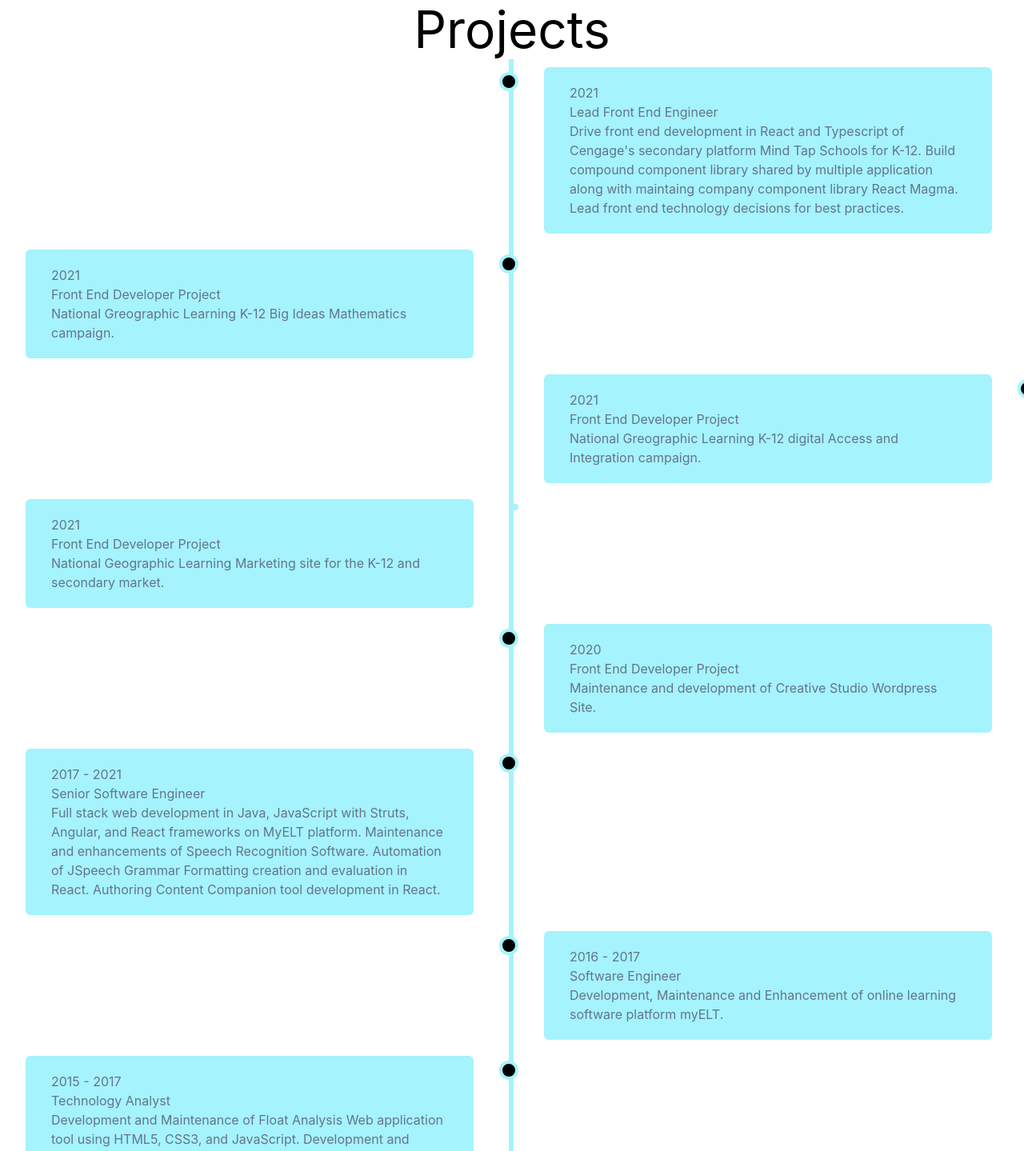
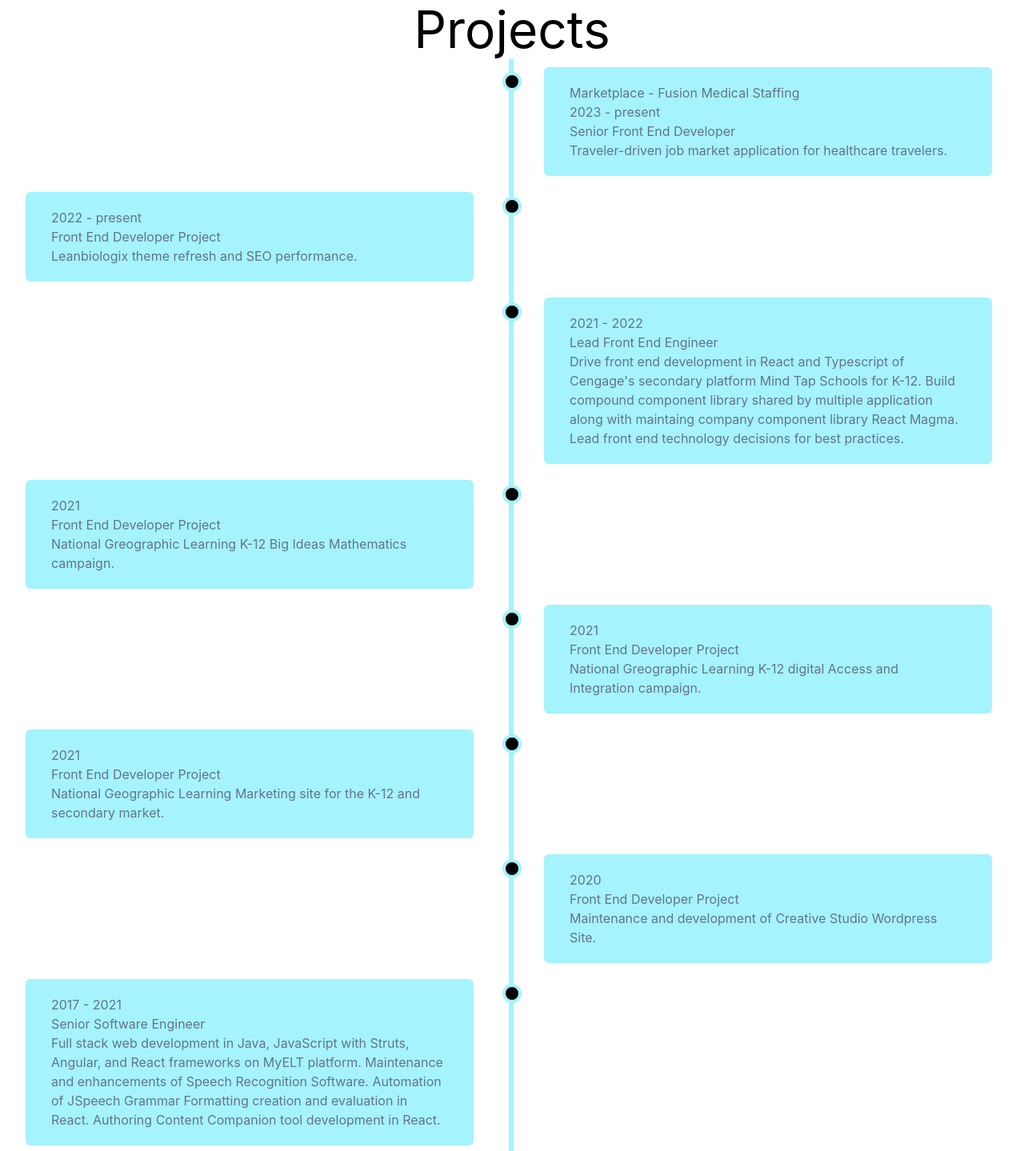
Before and after one commit to greenervigil/next-portfolio, a Next.js app: page /projects in a window 1280 px wide. Shown: the top 1439 px of the page at 80% size. Built offline with nearby package versions, Linux system fonts and the light colour scheme.

Commit message:
updating timeline data

```diff
--- a/components/timeline/timeline.tsx
+++ b/components/timeline/timeline.tsx
@@ -1,69 +1,84 @@
 const Timeline = () => {
     return (
         <div className="relative my-0 mx-auto w-full after:content-[''] after:absolute after:w-1.5 after:bg-cyan-200 after:top-0 after:bottom-0 after:left-1/2 after:-ml-1">
-            <div className="relative py-2.5 px-10 w-2/4 left-1/2 after:content-[''] after:absolute after:w-6 after:h-6 after:-right-4 after:bg-black after:rounded-full after:border-4 after:border-cyan-200 after:top-4 after:z-10 after:-left-4">
+            <div className="relative py-2.5 px-10 w-2/4 left-1/2 after:content-[''] after:absolute after:w-6 after:h-6 after:-right-4 after:bg-black after:rounded-full after:border-4 after:border-cyan-200 after:top-4 after:z-10 after:-left-3">
                 <div className="relative py-5 px-8 rounded-md bg-cyan-200">
-                <h2 className="text-slate-500">2021</h2>
+                <h2 className="text-slate-500">Marketplace - Fusion Medical Staffing</h2>
+                <h3 className="text-slate-500">2023 - present</h3>
+                <h4 className="text-slate-500">Senior Front End Developer </h4>
+                <p className="text-slate-500">Traveler-driven job market application for healthcare travelers.</p>
+                </div>
+            </div>
+            <div className="relative py-2.5 px-10 w-2/4 -left-2 after:content-[''] after:absolute after:w-6 after:h-6 after:-right-5 after:bg-black after:rounded-full after:border-4 after:border-cyan-200 after:top-4 after:z-10">
+                <div className="relative py-5 px-8 rounded-md bg-cyan-200">
+                <h2 className="text-slate-500">2022 - present</h2>
+                <h4 className="text-slate-500">Front End Developer Project</h4>
+                <p className="text-slate-500">Leanbiologix theme refresh and SEO performance.</p>
+                </div>
+            </div>
+            <div className="relative py-2.5 px-10 w-2/4 left-1/2 after:content-[''] after:absolute after:w-6 after:h-6 after:-right-4 after:bg-black after:rounded-full after:border-4 after:border-cyan-200 after:top-4 after:z-10 after:-left-3">
+                <div className="relative py-5 px-8 rounded-md bg-cyan-200">
+                <h2 className="text-slate-500">2021 - 2022</h2>
                 <h4 className="text-slate-500">Lead Front End Engineer</h4>
                 <p className="text-slate-500">{`Drive front end development in React and Typescript of Cengage's secondary platform Mind Tap Schools for K-12. Build compound component library shared by multiple application along with maintaing company component library React Magma.  Lead front end technology decisions for best practices.`}</p>
                 </div>
             </div>
-            <div className="relative py-2.5 px-10 w-2/4 -left-2 after:content-[''] after:absolute after:w-6 after:h-6 after:-right-4 after:bg-black after:rounded-full after:border-4 after:border-cyan-200 after:top-4 after:z-10">
+            <div className="relative py-2.5 px-10 w-2/4 -left-2 after:content-[''] after:absolute after:w-6 after:h-6 after:-right-5 after:bg-black after:rounded-full after:border-4 after:border-cyan-200 after:top-4 after:z-10">
                 <div className="relative py-5 px-8 rounded-md bg-cyan-200">
                 <h2 className="text-slate-500">2021</h2>
                 <h4 className="text-slate-500">Front End Developer Project</h4>
                 <p className="text-slate-500">National Greographic Learning K-12 Big Ideas Mathematics campaign.</p>
                 </div>
             </div>
-            <div className="relative py-2.5 px-10 w-2/4 left-1/2 after:content-[''] after:absolute after:w-6 after:h-6 after:-right-4 after:bg-black after:rounded-full after:border-4 after:border-cyan-200 after:top-4 after:z-10">
+            <div className="relative py-2.5 px-10 w-2/4 left-1/2 after:content-[''] after:absolute after:w-6 after:h-6 after:-right-4 after:bg-black after:rounded-full after:border-4 after:border-cyan-200 after:top-4 after:z-10 after:-left-3">
                 <div className="relative py-5 px-8 rounded-md bg-cyan-200">
                 <h2 className="text-slate-500">2021</h2>
                 <h4 className="text-slate-500">Front End Developer Project</h4>
                 <p className="text-slate-500">National Greographic Learning K-12 digital Access and Integration campaign.</p>
                 </div>
             </div>
-            <div className="relative py-2.5 px-10 w-2/4 -left-2 after:content-[''] after:absolute after:w-6after:h-6 after:-right-4 after:bg-black after:rounded-full after:border-4 after:border-cyan-200 after:top-4 after:z-10">
+            <div className="relative py-2.5 px-10 w-2/4 -left-2 after:content-[''] after:absolute after:w-6 after:h-6 after:-right-5 after:bg-black after:rounded-full after:border-4 after:border-cyan-200 after:top-4 after:z-10">
                 <div className="relative py-5 px-8 rounded-md bg-cyan-200">
                 <h2 className="text-slate-500">2021</h2>
                 <h4 className="text-slate-500">Front End Developer Project</h4>
                 <p className="text-slate-500">National Geographic Learning Marketing site for the K-12 and secondary market.</p>
                 </div>
             </div>
-            <div className="relative py-2.5 px-10 w-2/4 left-1/2 after:content-[''] after:absolute after:w-6 after:h-6 after:-right-4 after:bg-black after:rounded-full after:border-4 after:border-cyan-200 after:top-4 after:z-10 after:-left-4">
+            <div className="relative py-2.5 px-10 w-2/4 left-1/2 after:content-[''] after:absolute after:w-6 after:h-6 after:-right-4 after:bg-black after:rounded-full after:border-4 after:border-cyan-200 after:top-4 after:z-10 after:-left-3">
                 <div className="relative py-5 px-8 rounded-md bg-cyan-200">
                 <h2 className="text-slate-500">2020</h2>
                 <h4 className="text-slate-500">Front End Developer Project</h4>
                 <p className="text-slate-500">Maintenance and development of Creative Studio Wordpress Site.</p>
                 </div>
             </div>
-            <div className="relative py-2.5 px-10 w-2/4 -left-2 after:content-[''] after:absolute after:w-6 after:h-6 after:-right-4 after:bg-black after:rounded-full after:border-4 after:border-cyan-200 after:top-4 after:z-10">
+            <div className="relative py-2.5 px-10 w-2/4 -left-2 after:content-[''] after:absolute after:w-6 after:h-6 after:-right-5 after:bg-black after:rounded-full after:border-4 after:border-cyan-200 after:top-4 after:z-10">
                 <div className="relative py-5 px-8 rounded-md bg-cyan-200">
                 <h2 className="text-slate-500">2017 - 2021</h2>
                 <h4 className="text-slate-500">Senior Software Engineer</h4>
                 <p className="text-slate-500">Full stack web development in Java, JavaScript with Struts, Angular, and React frameworks on MyELT platform. Maintenance and enhancements of Speech Recognition Software. Automation of JSpeech Grammar Formatting creation and evaluation in React. Authoring Content Companion tool development in React.</p>
                 </div>
             </div>
-            <div className="relative py-2.5 px-10 w-2/4 left-1/2 after:content-[''] after:absolute after:w-6 after:h-6 after:-right-4 after:bg-black after:rounded-full after:border-4 after:border-cyan-200 after:top-4 after:z-10 after:-left-4">
+            <div className="relative py-2.5 px-10 w-2/4 left-1/2 after:content-[''] after:absolute after:w-6 after:h-6 after:-right-4 after:bg-black after:rounded-full after:border-4 after:border-cyan-200 after:top-4 after:z-10 after:-left-3">
                 <div className="relative py-5 px-8 rounded-md bg-cyan-200">
                 <h2 className="text-slate-500">2016 - 2017</h2>
                 <h4 className="text-slate-500">Software Engineer</h4>
                 <p className="text-slate-500">Development, Maintenance and Enhancement of online learning software platform <a href="https://myelt.heinle.com/ilrn/authentication/signIn.do?inst=MYELT">myELT</a>.</p>
                 </div>
             </div>
-            <div className="relative py-2.5 px-10 w-2/4 -left-2 after:content-[''] after:absolute after:w-6 after:h-6 after:-right-4 after:bg-black after:rounded-full after:border-4 after:border-cyan-200 after:top-4 after:z-10">
+            {/*<div className="relative py-2.5 px-10 w-2/4 -left-2 after:content-[''] after:absolute after:w-6 after:h-6 after:-right-5 after:bg-black after:rounded-full after:border-4 after:border-cyan-200 after:top-4 after:z-10">
                 <div className="relative py-5 px-8 rounded-md bg-cyan-200">
                 <h2 className="text-slate-500">2015 - 2017</h2>
                 <h4 className="text-slate-500">Technology Analyst</h4>
                 <p className="text-slate-500">Development and Maintenance of Float Analysis Web application tool using HTML5, CSS3, and JavaScript. Development and Maintenance on Operations Support Web Troubleshooting Guide across 30 applications.  Maintenance of HTML5, CSS3 and JavaScript across these web tools incorporating Bootstrap Framework.</p>
                 </div>
             </div>
-            <div className="relative py-2.5 px-10 w-2/4 left-1/2 after:content-[''] after:absolute after:w-6 after:h-6 after:-right-4 after:bg-black after:rounded-full after:border-4 after:border-cyan-200 after:top-4 after:z-10 after:-left-4">
+            <div className="relative py-2.5 px-10 w-2/4 left-1/2 after:content-[''] after:absolute after:w-6 after:h-6 after:-right-4 after:bg-black after:rounded-full after:border-4 after:border-cyan-200 after:top-4 after:z-10 after:-left-3">
                 <div className="relative py-5 px-8 rounded-md bg-cyan-200">
                 <h2 className="text-slate-500">2004 - 2015</h2>
                 <h4 className="text-slate-500">Business Analyst</h4>
                 <p className="text-slate-500">Developed operational solutions to support the End to End Systems integration for the Payment &amp; Deposit Operations departments. Developed End to End operational process flows and Business requirements converting paper processes to virtual proceses improving distribution of funds from 3 day average to 12 hours.</p>
                 </div>
-            </div>
+    </div>*/}
         </div>
     )
 }
```
